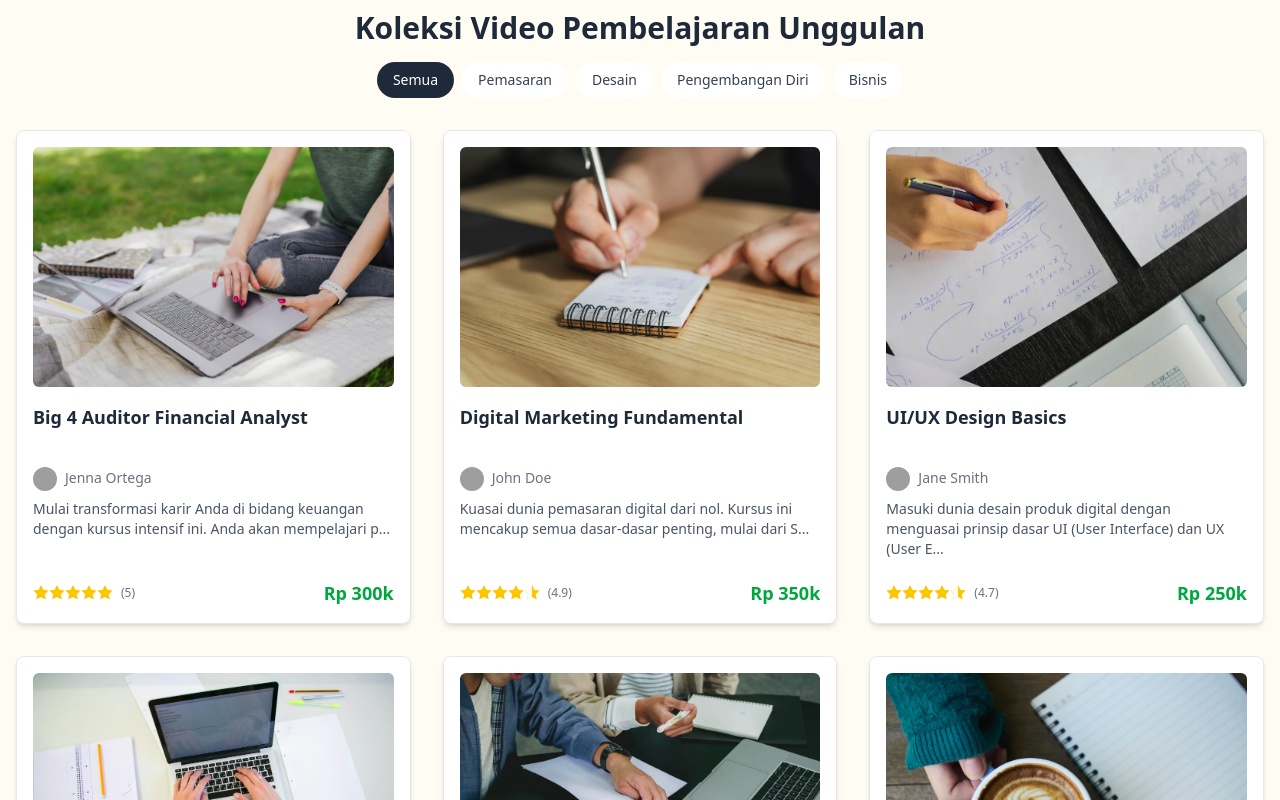
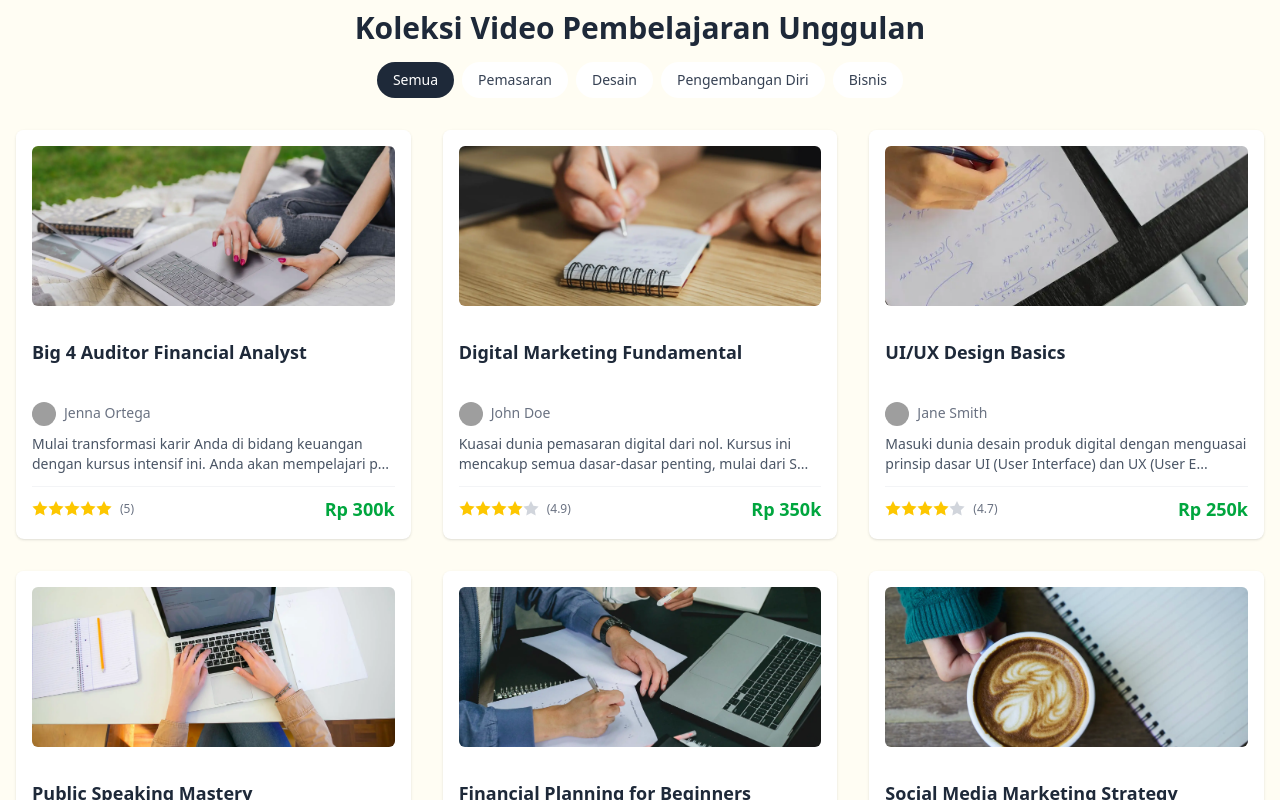
Before and after one commit to irgiadit7/missionFE2-Inter, a React app in the folder MissionFE/: page / in a window 1280 px wide. Shown: the part 600-1400 px from the top of the page. Built offline with nearby package versions, Linux system fonts and the light colour scheme; grey boxes are pictures that could not be loaded; the HTML template or start-up script is replaced by a standard one.

Commit message:
dark mode 1

```diff
--- a/MissionFE/src/Pages/homePage.jsx
+++ b/MissionFE/src/Pages/homePage.jsx
@@ -1,14 +1,16 @@
-import React from 'react';
+import React, { useContext } from 'react';
 import Header from '../components/Layouts/Header';
 import Hero from '../components/Fragments/Hero';
 import CoursesSection from '../components/Fragments/CoursesSection';
 import CtaSection from '../components/Fragments/CtaSection';
 import Footer from '../components/Layouts/Footer';
+import { DarkMode } from '../context/DarkMode';
 
 const HomePage = () => {
+    const { isDarkMode } = useContext(DarkMode);
+
     return (
-        // Ganti 'bg-[#FFFDF3]' dengan warna background yang sesuai dari gambar
-        <div className="bg-[#FFFDF3] text-gray-800">
+        <div className={`${isDarkMode ? 'bg-gray-800' : 'bg-[#FFFDF3]'} text-gray-800`}>
             <Header />
             <main>
                 <Hero />
--- a/MissionFE/src/components/Fragments/CoursesSection.jsx
+++ b/MissionFE/src/components/Fragments/CoursesSection.jsx
@@ -1,7 +1,8 @@
-import React, { useState } from 'react';
+import React, { useState, useContext } from 'react';
 import { Link } from 'react-router-dom';
+import { DarkMode } from '../../context/DarkMode';
 
-// Data kursus dengan deskripsi yang lebih detail
+
 const courseData = [
     { id: 1, category: 'bisnis', title: 'Big 4 Auditor Financial Analyst', author: 'Jenna Ortega', rating: 5.0, price: 'Rp 300k', image: '/images/ProductsList/bisnis/Big 4 Auditor Financial Analyst.webp', desc: 'Mulai transformasi karir Anda di bidang keuangan dengan kursus intensif ini. Anda akan mempelajari proses audit, analisis laporan keuangan, dan valuasi bisnis seperti yang diterapkan di firma audit Big Four. Cocok untuk mahasiswa akuntansi atau profesional muda yang ingin berkarir sebagai analis keuangan atau auditor ternama.' },
     { id: 2, category: 'pemasaran', title: 'Digital Marketing Fundamental', author: 'John Doe', rating: 4.9, price: 'Rp 350k', image: '/images/ProductsList/pemasaran/Digital Marketing Fundamental.webp', desc: 'Kuasai dunia pemasaran digital dari nol. Kursus ini mencakup semua dasar-dasar penting, mulai dari Search Engine Optimization (SEO), Search Engine Marketing (SEM), media sosial, hingga email marketing. Pelajari cara membangun strategi yang efektif untuk meningkatkan brand awareness dan mendorong penjualan secara online.' },
@@ -14,26 +15,14 @@ const courseData = [
     { id: 9, category: 'bisnis', title: 'Entrepreneurship 101', author: 'David Chen', rating: 1.2, price: 'Rp 310k', image: '/images/ProductsList/bisnis/Entrepreneurship 101.webp', desc: 'Wujudkan ide bisnis Anda menjadi kenyataan. Kursus ini memberikan panduan langkah demi langkah untuk memulai bisnis, mulai dari validasi ide, riset pasar, menyusun model bisnis, strategi pemasaran awal, hingga dasar-dasar manajemen tim dan keuangan untuk para pendiri startup.' },
 ];
 
-
 const categories = ['semua', 'pemasaran', 'desain', 'pengembangan-diri', 'bisnis'];
 
-// Komponen helper baru untuk menampilkan bintang
 const StarRating = ({ rating }) => {
     const stars = [];
     for (let i = 1; i <= 5; i++) {
         if (i <= rating) {
-            // Bintang Penuh
             stars.push(<svg key={i} className="w-4 h-4 text-yellow-400 fill-current" viewBox="0 0 20 20"><path d="M10 15l-5.878 3.09 1.123-6.545L.489 6.91l6.572-.955L10 0l2.939 5.955 6.572.955-4.756 4.635 1.123 6.545z"/></svg>);
-        } else if (i === Math.ceil(rating) && !Number.isInteger(rating)) {
-            // Bintang Setengah
-            stars.push(
-                <svg key={i} className="w-4 h-4 text-yellow-400 fill-current" viewBox="0 0 20 20">
-                    <path d="M10 15l-5.878 3.09 1.123-6.545L.489 6.91l6.572-.955L10 0l2.939 5.955 6.572.955-4.756 4.635 1.123 6.545z"/>
-                    <path d="M10 0v15l-5.878 3.09 1.123-6.545L.489 6.91l6.572-.955L10 0z" fill="#FFFDF3"/>
-                </svg>
-            );
         } else {
-            // Bintang Kosong
             stars.push(<svg key={i} className="w-4 h-4 text-gray-300 fill-current" viewBox="0 0 20 20"><path d="M10 15l-5.878 3.09 1.123-6.545L.489 6.91l6.572-.955L10 0l2.939 5.955 6.572.955-4.756 4.635 1.123 6.545z"/></svg>);
         }
     }
@@ -41,38 +30,36 @@ const StarRating = ({ rating }) => {
 };
 
 
-const CourseCard = ({ course }) => (
-    <Link to={`/products/${course.id}`} className="course-card bg-white rounded-lg shadow-md border border-gray-200 overflow-hidden flex flex-col transition-transform duration-300 hover:-translate-y-2 group">
-
-        <div className="w-full h-68 bg-white flex justify-center items-center p-4">
+const CourseCard = ({ course }) => {
+    const { isDarkMode } = useContext(DarkMode);
+    return (
+        <Link to={`/products/${course.id}`} className={`course-card rounded-lg shadow-sm overflow-hidden flex flex-col transition-all duration-300 hover:shadow-lg hover:-translate-y-1 group ${isDarkMode ? 'bg-gray-900 border-gray-700' : 'bg-white border-gray-200'}`}>
+            <div className={`w-full h-48 flex justify-center items-center p-4 ${isDarkMode ? 'bg-gray-800' : 'bg-white'}`}>
                 <img src={course.image} alt={course.title} className="w-full h-full rounded-md object-cover" />
             </div>
-
-        <div className="p-4 flex flex-col flex-grow -mt-4">
-            <h3 className="text-lg font-semibold mb-2 text-gray-800 group-hover:text-yellow-600 h-14">{course.title}</h3>
-            <p className="text-sm text-gray-500 mb-2">
+            <div className="p-4 flex flex-col flex-grow">
+                <h3 className={`text-lg font-semibold mb-2 group-hover:text-yellow-500 h-14 overflow-hidden ${isDarkMode ? 'text-white' : 'text-gray-800'}`}>{course.title}</h3>
+                <p className={`text-sm mb-2 ${isDarkMode ? 'text-gray-400' : 'text-gray-500'}`}>
                     <img src="/images/avatar.png" alt="author" className="w-6 h-6 rounded-full inline-block mr-2" />
                     <span>{course.author}</span>
                 </p>
-            {/* Deskripsi dipotong jika lebih dari 100 karakter */}
-            <p className="text-sm text-gray-600 mb-3 flex-grow">
+                <p className={`text-sm mb-3 flex-grow ${isDarkMode ? 'text-gray-300' : 'text-gray-600'}`}>
                     {course.desc.length > 100 ? `${course.desc.substring(0, 100)}...` : course.desc}
                 </p>
-
-            <div className="flex justify-between items-center mt-auto pt-2">
+                <div className={`flex justify-between items-center mt-auto pt-2 border-t ${isDarkMode ? 'border-gray-700' : 'border-gray-100'}`}>
                     <div className="flex items-center">
                         <StarRating rating={course.rating} />
-                    <span className="text-xs text-gray-500 ml-2">({course.rating})</span>
+                        <span className={`text-xs ml-2 ${isDarkMode ? 'text-gray-400' : 'text-gray-500'}`}>({course.rating})</span>
                     </div>
                     <span className="text-lg font-bold text-green-600">{course.price}</span>
                 </div>
             </div>
         </Link>
     );
+};
 
-
-// Komponen utama
 const CoursesSection = () => {
+    const { isDarkMode } = useContext(DarkMode);
     const [activeFilter, setActiveFilter] = useState('semua');
 
     const filteredCourses = activeFilter === 'semua'
@@ -81,7 +68,7 @@ const CoursesSection = () => {
 
     return (
         <section className="courses-section py-12 px-4 container mx-auto">
-            <h2 className="text-3xl font-bold mb-4 text-center text-gray-800">Koleksi Video Pembelajaran Unggulan</h2>
+            <h2 className={`text-3xl font-bold mb-4 text-center ${isDarkMode ? 'text-white' : 'text-gray-800'}`}>Koleksi Video Pembelajaran Unggulan</h2>
             <div className="flex justify-center flex-wrap gap-2 mb-8">
                 {categories.map(category => (
                     <button
@@ -89,8 +76,8 @@ const CoursesSection = () => {
                         onClick={() => setActiveFilter(category)}
                         className={`capitalize px-4 py-2 rounded-full text-sm font-medium transition-colors ${
                             activeFilter === category
-                                ? 'bg-gray-800 text-white'
-                                : 'bg-white text-gray-700 hover:bg-gray-200'
+                                ? 'bg-gray-800 text-white dark:bg-yellow-500 dark:text-black'
+                                : `bg-white text-gray-700 hover:bg-gray-200 ${isDarkMode ? 'dark:bg-gray-700 dark:text-gray-300 dark:hover:bg-gray-600' : ''}`
                         }`}
                     >
                         {category.replace('-', ' ')}
```
Lines whose indentation alone changed are shown as unchanged.
